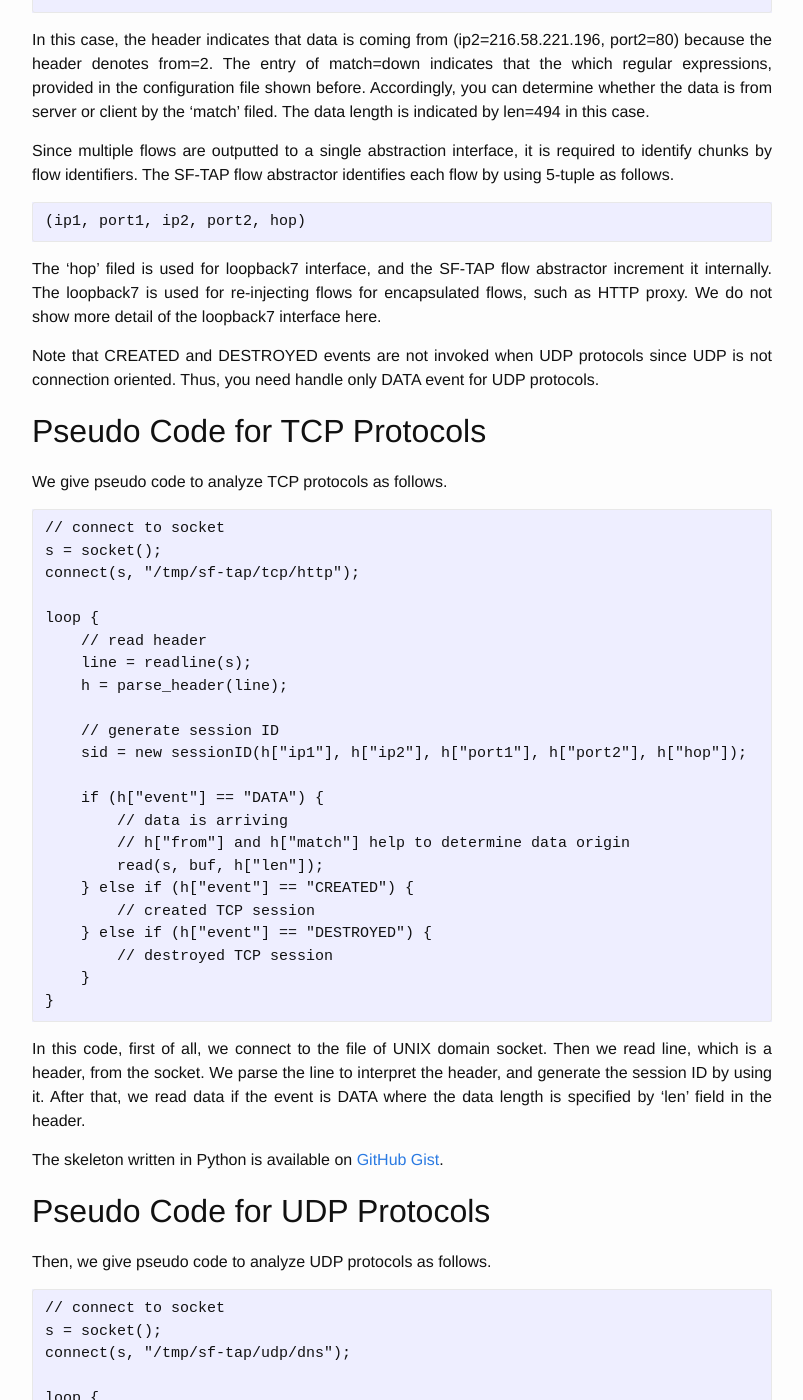
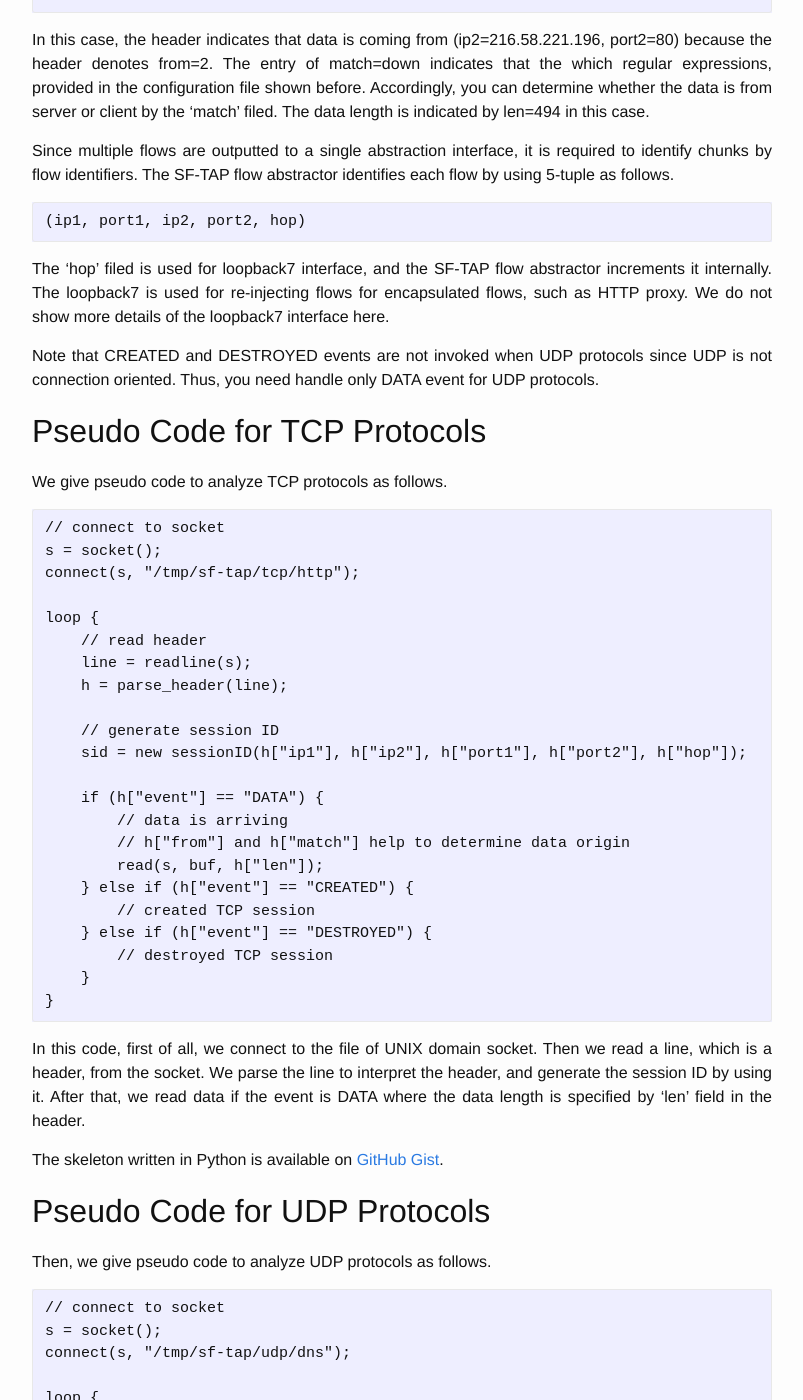
Before and after one commit to SF-TAP/SF-TAP.github.io, a Jekyll site: the page built from _posts/2015-11-21-write-your-own-analyzers.markdown, in a window 1280 px wide and 1400 px high, scrolled down 2817 px. Shown: the whole window, without its empty margins (238-1041 px from the left). Built offline with Jekyll 4.4.1, drawn with Linux system fonts in a browser that asks for light colours; some of the changed text lies outside the part shown.

Commit message:
minor fix

```diff
--- a/_posts/2015-11-21-write-your-own-analyzers.markdown
+++ b/_posts/2015-11-21-write-your-own-analyzers.markdown
@@ -120,10 +120,10 @@ The SF-TAP flow abstractor identifies each flow by using 5-tuple as follows.
     (ip1, port1, ip2, port2, hop)
 
 The 'hop' filed is used for loopback7 interface,
-and the SF-TAP flow abstractor increment it internally.
+and the SF-TAP flow abstractor increments it internally.
 The loopback7 is used for re-injecting flows for encapsulated flows,
 such as HTTP proxy.
-We do not show more detail of the loopback7 interface here.
+We do not show more details of the loopback7 interface here.
 
 Note that CREATED and DESTROYED events are not invoked when UDP protocols
 since UDP is not connection oriented.
@@ -157,7 +157,7 @@ We give pseudo code to analyze TCP protocols as follows.
     }
 
 In this code, first of all, we connect to the file of UNIX domain socket.
-Then we read line, which is a header, from the socket.
+Then we read a line, which is a header, from the socket.
 We parse the line to interpret the header, and generate the session ID by using
 it.
 After that, we read data if the event is DATA where
```
Also changed, not shown: other parts of _posts/2015-11-21-write-your-own-analyzers.markdown (+1 -1 lines).
